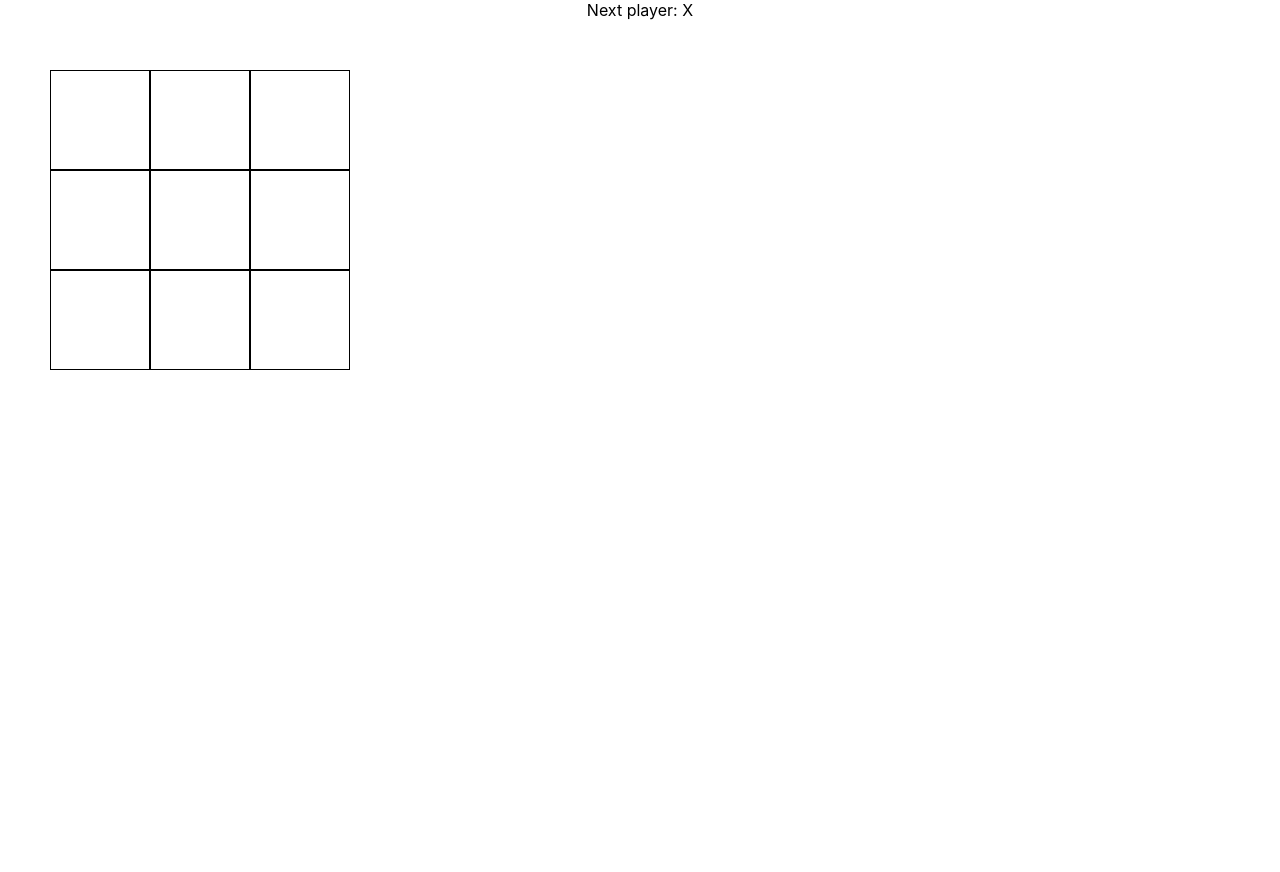
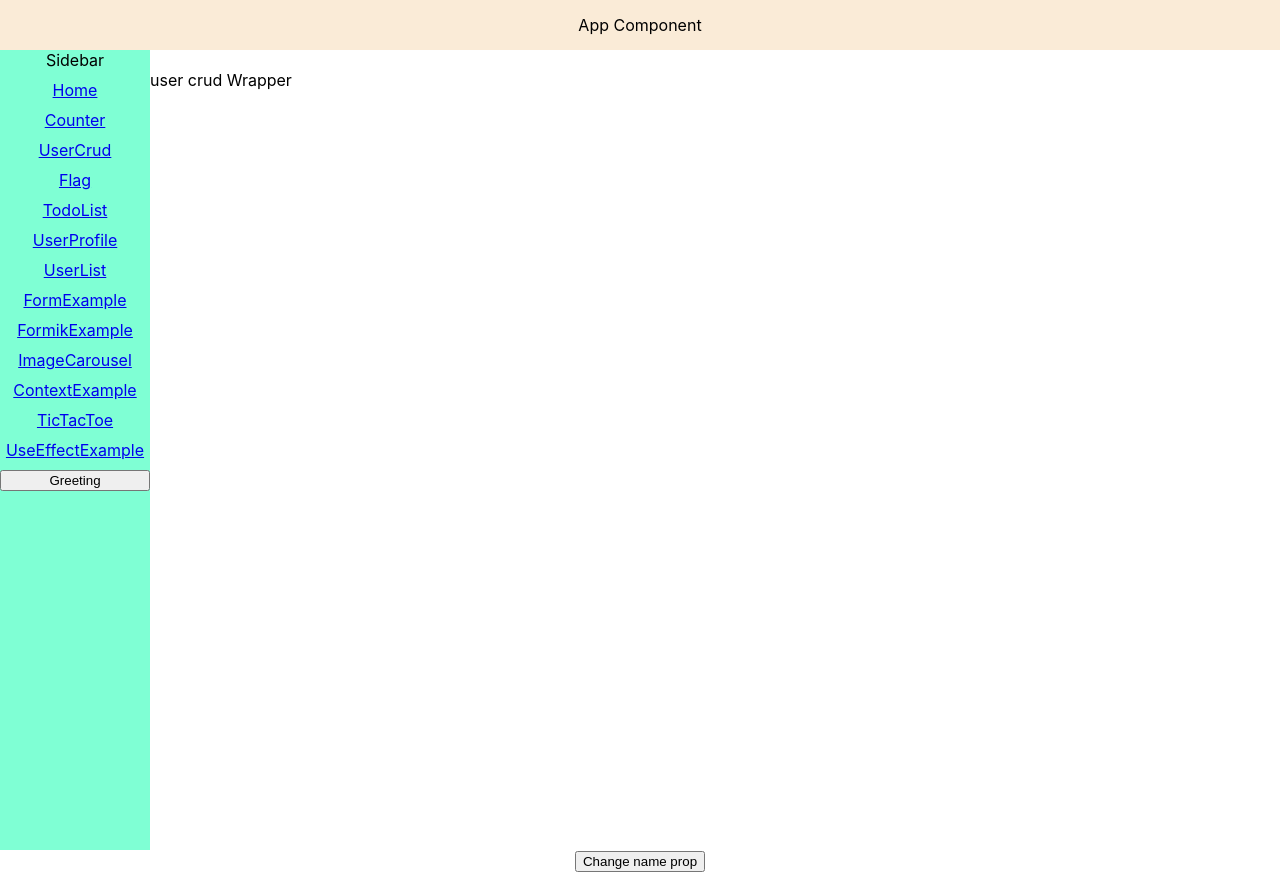
Before and after one commit to SumitDongare/react-practice, a React (Create React App) app: page /users in a window 1280 px wide. Before the commit the page ends 800 px from the top, so only its background shows below. Built offline with nearby package versions, Linux system fonts and the light colour scheme.

Commit message:
Routes is done with screenshot

```diff
--- a/package.json
+++ b/package.json
@@ -9,6 +9,7 @@
     "formik": "^2.4.6",
     "react": "^18.3.1",
     "react-dom": "^18.3.1",
+    "react-router-dom": "^6.26.0",
     "react-scripts": "5.0.1",
     "web-vitals": "^2.1.4"
   },
--- a/src/App.css
+++ b/src/App.css
@@ -1,38 +1,27 @@
-.App {
+.App{
   text-align: center;
 }
 
-.App-logo {
-  height: 40vmin;
-  pointer-events: none;
+.header{
+  background-color: antiquewhite;
+  display: flex;
+  justify-content: center;
+  align-items: center;
+  height: 50px;
 }
 
-@media (prefers-reduced-motion: no-preference) {
-  .App-logo {
-    animation: App-logo-spin infinite 20s linear;
-  }
+.container-body{
+  display: flex;
+
+
+
 }
 
-.App-header {
-  background-color: #282c34;
-  min-height: 100vh;
+.sideBar{
   display: flex;
   flex-direction: column;
-  align-items: center;
-  justify-content: center;
-  font-size: calc(10px + 2vmin);
-  color: white;
+  gap: 10px;
+  width: 150px;
+  height: 100vh;
+  background-color: aquamarine;
 }
-
-.App-link {
-  color: #61dafb;
-}
-
-@keyframes App-logo-spin {
-  from {
-    transform: rotate(0deg);
-  }
-  to {
-    transform: rotate(360deg);
-  }
-}
--- a/src/App.js
+++ b/src/App.js
@@ -14,10 +14,11 @@ import UserList from './userProfile/UserList';
 import UserProfile from './userProfile/UserProfile';
 import UserCrudWrapper from './UserCrud/UserCrudWrapper';
 import TicTacToe from './TicTacToe/TicTacToe';
+import { Link, Route, Routes, useNavigate } from 'react-router-dom';
 
 
 function App() {
-
+  const navigate = useNavigate();
   const [name, setName] = useState("Rohit")
 
    const onCallback = (count)=>{
@@ -27,6 +28,59 @@ function App() {
 
   return (
     <div className="App">
+      <div className='header'>App Component</div>
+      <div className='container-body'>
+        <div className='sideBar'>
+          Sidebar
+          <Link to={'/'}>Home</Link>
+          <Link to={'/counter-path'}>Counter</Link>
+          <Link to={'/users'}>UserCrud</Link>
+          <Link to={'/flag'}>Flag</Link>
+          <Link to={'/todo-list'}>TodoList</Link>
+          <Link to={'/user-profile'}>UserProfile</Link>
+          <Link to={'/user-list'}>UserList</Link>
+          <Link to={'/form-example'}>FormExample</Link>
+          <Link to={'/formik-example'}>FormikExample</Link>
+          <Link to={'/image-carousel'}>ImageCarousel</Link>
+          <Link to={'/context-example'}>ContextExample</Link>
+          <Link to={'/tictactoe'}>TicTacToe</Link>
+          <Link to={'/use-effect'}>UseEffectExample</Link>
+          {/* <Link to={'/greeting-path'}>Greeting</Link> */}
+          <button onClick={()=>{
+             navigate("/greeting-path")
+          }}>Greeting</button>
+
+        </div>
+        <div className='content'>
+
+           <Routes>
+            <Route path='/' element={<div>Content Div</div>}></Route>
+            <Route path='/counter-path' element={<Counter counterName ="Counter Component" onCountChange = {onCallback} ></Counter>}></Route>
+            <Route path='/greeting-path' element={<Greeting greet="Hello " name="Sumit"></Greeting>}></Route>
+            <Route path='/users/*' element={<UserCrudWrapper></UserCrudWrapper>}></Route>
+            <Route path = '/flag' element={<Flag></Flag>}></Route>
+            <Route path='/todo-list' element={<TodoList></TodoList>} ></Route>
+            <Route path='/user-profile' element={<UserProfile></UserProfile>}></Route>
+            <Route path='/user-list' element={<UserList></UserList>}></Route>
+            <Route path='/form-example' element={<FormExample></FormExample>}></Route>
+            <Route path='/formik-example' element={<FormikExample></FormikExample>} ></Route>
+            <Route path='/image-carousel' element={<ImageCarousel></ImageCarousel>}></Route>
+            <Route path='/context-example' element={<ContextExample></ContextExample>}></Route>
+            <Route path='/tictactoe' element={<TicTacToe></TicTacToe>}></Route>
+            <Route path='/use-effect' element={<UseEffectExample name={name}></UseEffectExample>}></Route>
+
+            <Route path='*' element={<div>This url is not mapped</div>}></Route>
+
+           </Routes>
+
+
+
+           </div>
+
+      </div>
+
+      <button onClick={()=>setName(name + Math.random()*10)}>Change name prop</button>
+
       {/* <Counter counterName ="Counter Component" onCountChange = {onCallback} ></Counter> */}
       {/* <Flag></Flag> */}
       {/* <Greeting greet="Hello " name="Sumit"></Greeting> */}
@@ -40,7 +94,7 @@ function App() {
       {/* <UseEffectExample name={name}></UseEffectExample>
       <button onClick={()=>setName(name + Math.random()*10)}>Change name prop</button> */}
       {/* <UserCrudWrapper></UserCrudWrapper> */}
-      <TicTacToe></TicTacToe>
+      {/* <TicTacToe></TicTacToe> */}
     </div>
   );
 }
--- a/src/UserCrud/UserCrudWrapper.js
+++ b/src/UserCrud/UserCrudWrapper.js
@@ -3,36 +3,95 @@ import "./UserCrud.css";
 
 import UserForm from "./UserForm";
 import UserList from "./UserList";
+import { Route, Routes, useNavigate } from "react-router-dom";
 
 export default function UserCrudWrapper() {
+
+  const navigate = useNavigate();
   const [usersList, setUsersList] = useState([
     {
-            id:1,
+      id: 1,
       firstName: "Rohit ",
       lastName: "Sharma",
       email: "rohit@r.com",
       mobile: "888888888",
     },
     {
-            id:2,
+      id: 2,
       firstName: "Virat ",
       lastName: "Kohli",
       email: "virat@v.com",
       mobile: "9999999",
     },
-      ])
+  ]);
 
-      const [userToBeUpdated, setUserToBeUpdated]=useState(null)
+  const [userToBeUpdated, setUserToBeUpdated] = useState(null);
 
-     const onDelete = (id)=>{
-         const users = usersList.filter(user=>user.id !== id )
-         setUsersList([...users])
-      }
+  const onDelete = (id) => {
+    const users = usersList.filter((user) => user.id !== id);
+    setUsersList([...users]);
+  };
 
   return (
     <div className="user-crud-wrapper">
+      <Routes>
+        <Route path="/" element={<div>user crud Wrapper</div>}></Route>
+        <Route
+          path="/list"
+          element={
+            <UserList
+              usersList={usersList}
+              onUserUpdate={(user) => {
+                console.log("updating user", user);
+                setUserToBeUpdated({ ...user });
+                navigate("/users/form")
+              }}
+              onUserDelete={(id) => {
+                const bool = window.confirm("Do you want to Delete?");
+                //  console.log("bool", bool )
+                if (bool) {
+                  onDelete(id);
+                }
+              }}
+            ></UserList>
+          }
+        ></Route>
 
-            <UserForm userToBeUpdated={userToBeUpdated} onUserFormSubmit={(user, id )=>{
+
+        <Route
+          path="/form"
+          element={
+            <UserForm
+              userToBeUpdated={userToBeUpdated}
+              onUserFormSubmit={(user, id) => {
+                console.log("User Created by me", user);
+                if (id) {
+                  const fUser = usersList.find(
+                    (userItem) => userItem.id === id
+                  );
+                  fUser.firstName = user.firstName;
+                  fUser.lastName = user.lastName;
+                  fUser.email = user.email;
+                  fUser.mobile = user.mobile;
+                  setUserToBeUpdated(null);
+                } else {
+                  user.id = usersList.length + 1;
+                  usersList.push(user);
+                }
+
+                setUsersList([...usersList]);
+
+                //Navigate
+                navigate("/users/list")
+              }}
+            >
+
+            </UserForm>
+          }
+        ></Route>
+      </Routes>
+
+      {/* <UserForm userToBeUpdated={userToBeUpdated} onUserFormSubmit={(user, id )=>{
                     console.log('User Created by me', user)
                     if(id){
                         const fUser = usersList.find(userItem => userItem.id === id);
@@ -64,9 +123,7 @@ export default function UserCrudWrapper() {
            if(bool){
                onDelete(id)
            }
-        }}></UserList>
-
-
+        }}></UserList> */}
     </div>
   );
 }
--- a/src/UserCrud/UserList.js
+++ b/src/UserCrud/UserList.js
@@ -1,9 +1,16 @@
 import React from 'react'
+import { useNavigate } from 'react-router-dom';
 
 export default function UserList({usersList, onUserDelete, onUserUpdate}) {
+  const navigate = useNavigate();
 
   return (
     <div>
+      <button onClick={()=>{
+        navigate('/users/form')
+      }}>Add New</button>
+      <br></br>
+      <br></br>
        <table>
         <thead>
             <tr>
--- a/src/index.js
+++ b/src/index.js
@@ -3,11 +3,14 @@ import ReactDOM from 'react-dom/client';
 import './index.css';
 import App from './App';
 import reportWebVitals from './reportWebVitals';
+import { BrowserRouter } from 'react-router-dom';
 
 const root = ReactDOM.createRoot(document.getElementById('root'));
 root.render(
   <React.StrictMode>
+    <BrowserRouter>
     <App />
+    </BrowserRouter>
   </React.StrictMode>
 );
 
```
Also changed, not shown: Notes.txt, screenshots/Routes.png (added), 1 other file (tests, documents, lock files or other folders). Lines whose indentation alone changed are shown as unchanged.
